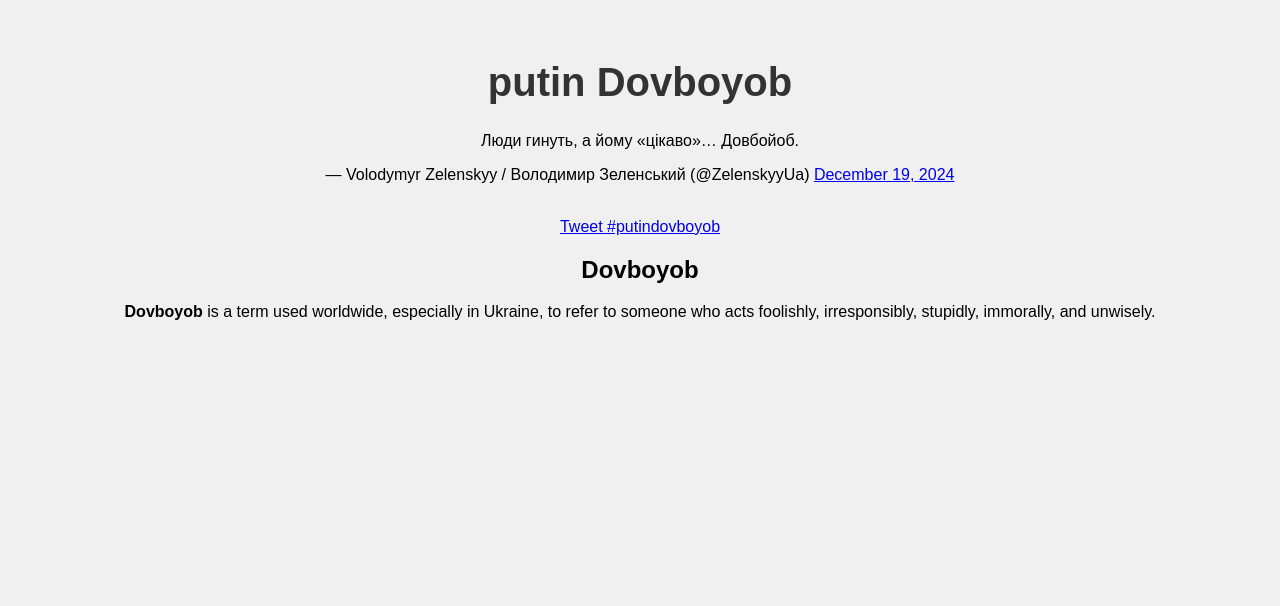
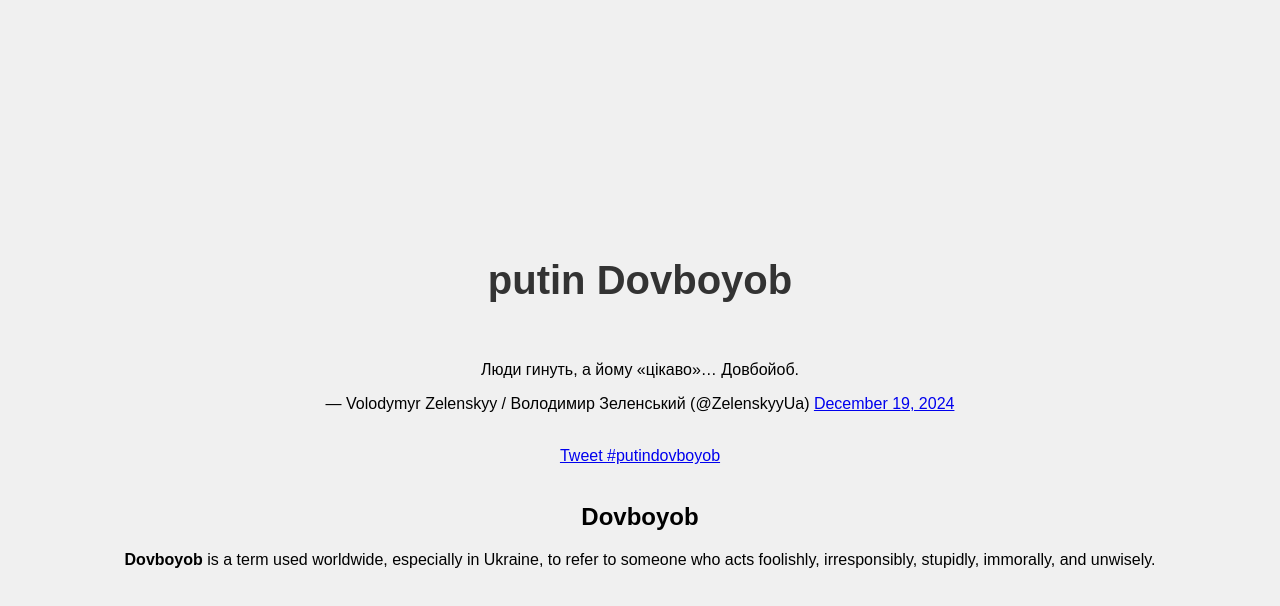
Before and after one commit to putindovboyob/dovboyob.com, a plain HTML site: page index.html in a window 1280 px wide. Drawn offline with Linux system fonts and the light colour scheme.

Commit message:
Update index.html

```diff
--- a/index.html
+++ b/index.html
@@ -17,12 +17,21 @@
 
 	<style>
 		body {
+			display: flex;
+			justify-content: center;
+			align-items: center;
+			height: 100vh;
+			margin: 0;
 			font-family: Arial, sans-serif;
 			background-color: #f0f0f0;
 			text-align: center;
-			padding: 25px;
 		}
-
+		.container {
+			display: flex;
+			flex-direction: column;
+			align-items: center;
+			justify-content: center;
+		}
 		h1 {
 			color: #333;
 			font-size: 40px;
@@ -31,9 +40,8 @@
 </head>
 
 <body>
-	<h1>putin Dovboyob</h1>
-
-	<center>
+	<div class="container">
+		<h1>putin Dovboyob</h1>
 
 		<blockquote class="twitter-tweet" data-theme="dark">
 			<p lang="uk" dir="ltr">Люди гинуть, а йому «цікаво»… Довбойоб.</p>&mdash; Volodymyr Zelenskyy / Володимир
@@ -52,15 +60,14 @@
 			<meta itemprop="inDefinedTermSet"
 				content="https://en.wiktionary.org/wiki/%D0%B4%D0%BE%D0%B2%D0%B1%D0%BE%D0%B9%D0%BE%D0%B1" />
 			<div itemprop="name">
-				<h2>Dovboyob<h2>
+				<h2>Dovboyob</h2>
 			</div>
 			<div itemprop="description"><b>Dovboyob</b> is a term used worldwide, especially in Ukraine, to refer to
 				someone who acts foolishly, irresponsibly, stupidly, immorally, and unwisely.</div>
 		</div>
 
-	</center>
-
-	<script async src="https://platform.twitter.com/widgets.js" charset="utf-8"></script>
+		<script async src="https://platform.twitter.com/widgets.js" charset="utf-8"></script>
+	</div>
 </body>
 
 </html>
```
